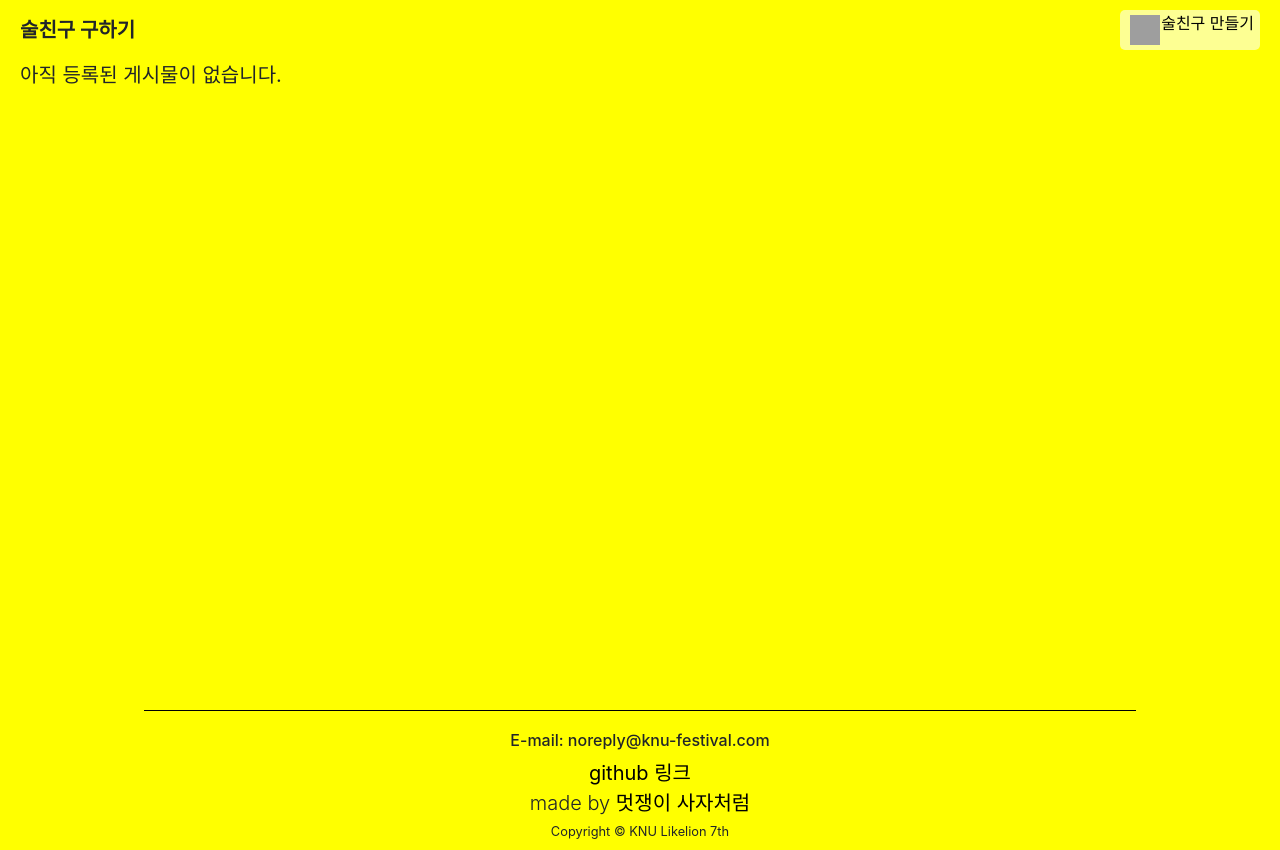
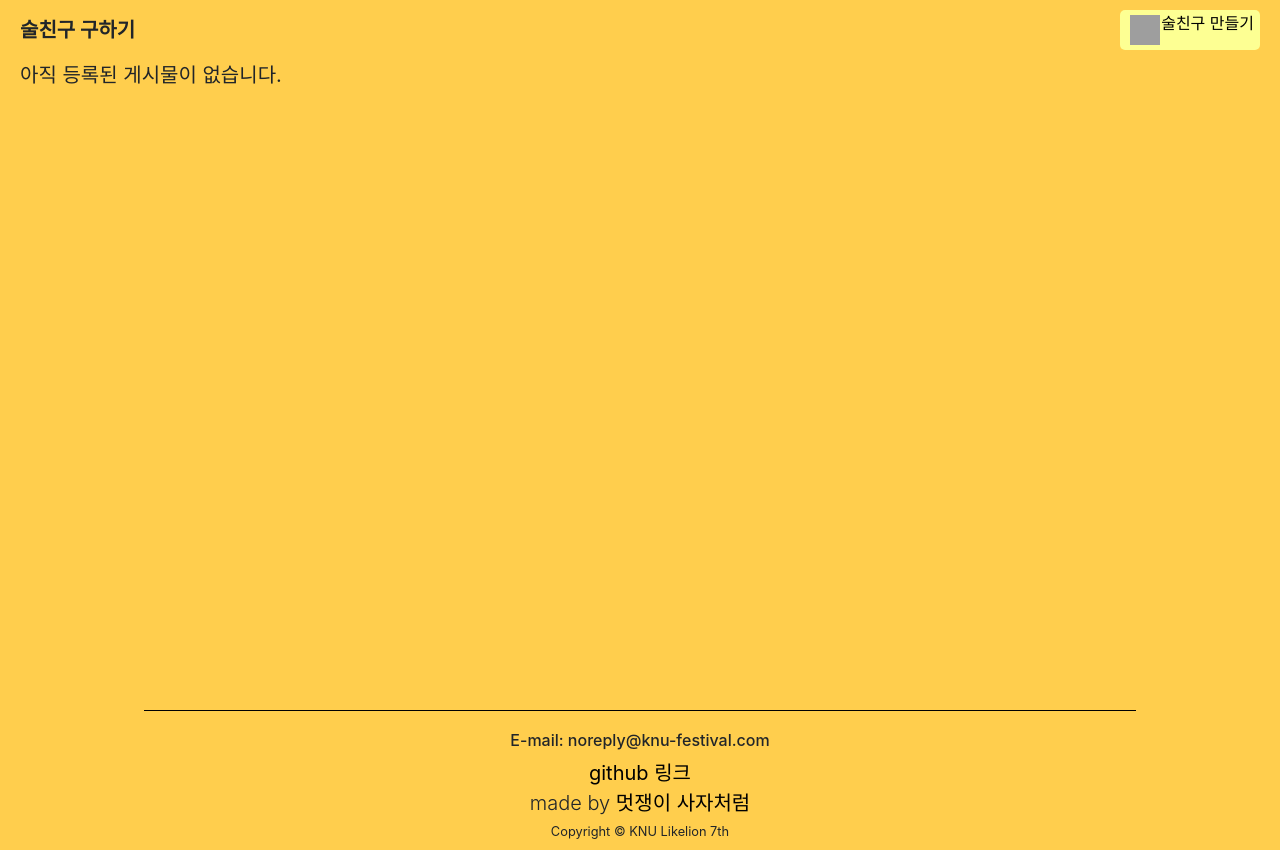
Before and after one commit to qwlake/knu-festival, a Django app: page /friendboard/ in a window 1280 px wide. Shown: the part 80-930 px from the top of the page. Run offline with Django 3.2, Linux system fonts and the light colour scheme; data that the repository does not hold is empty; some libraries are stand-ins or nearby versions; some web fonts are replaced; grey boxes are pictures that could not be loaded.

Commit message:
feat: design friendboard

```diff
--- a/friendboard/static/css/friendboard.css
+++ b/friendboard/static/css/friendboard.css
@@ -1,6 +1,6 @@
 .friendboardBody {
     padding: 80px 20px 40px 20px;
-    background-color: yellow;
+    background-color: #FFCE4D;
 }
 
 .friendboardBody .title, p{
```
